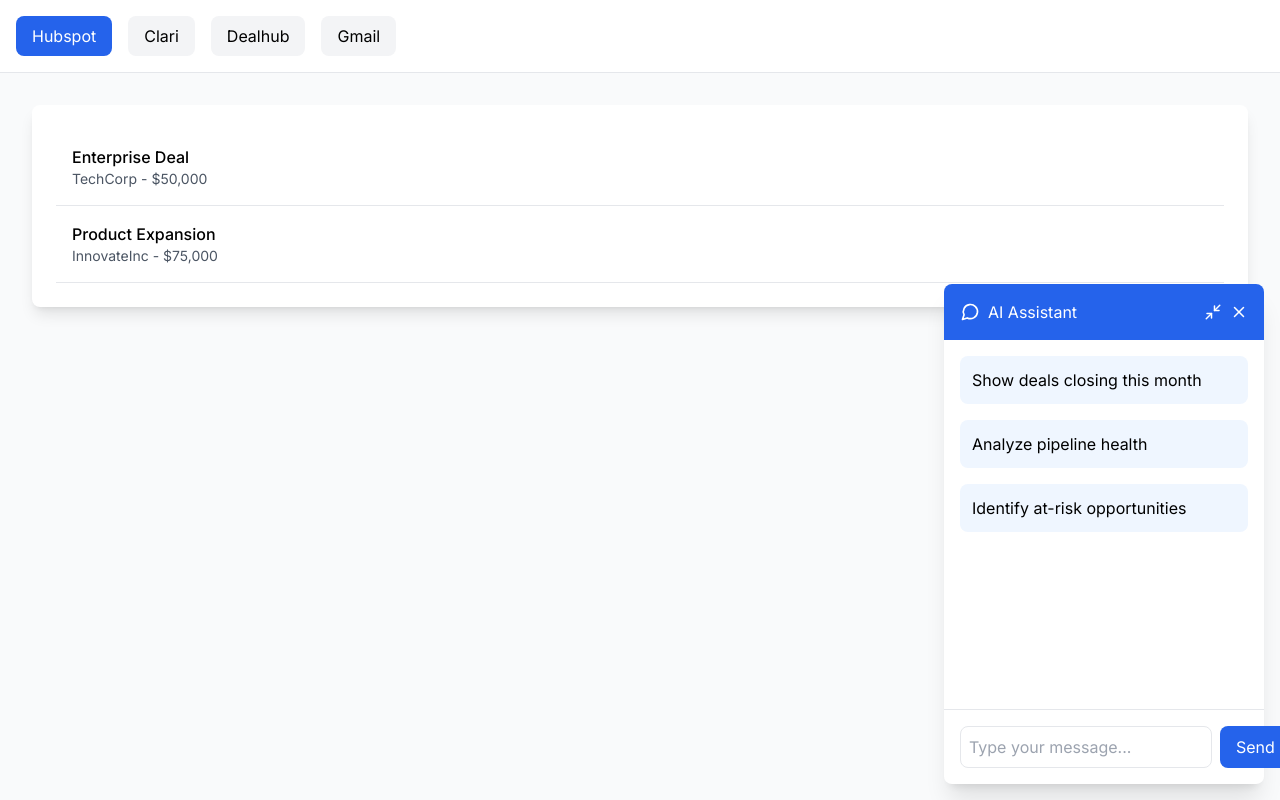
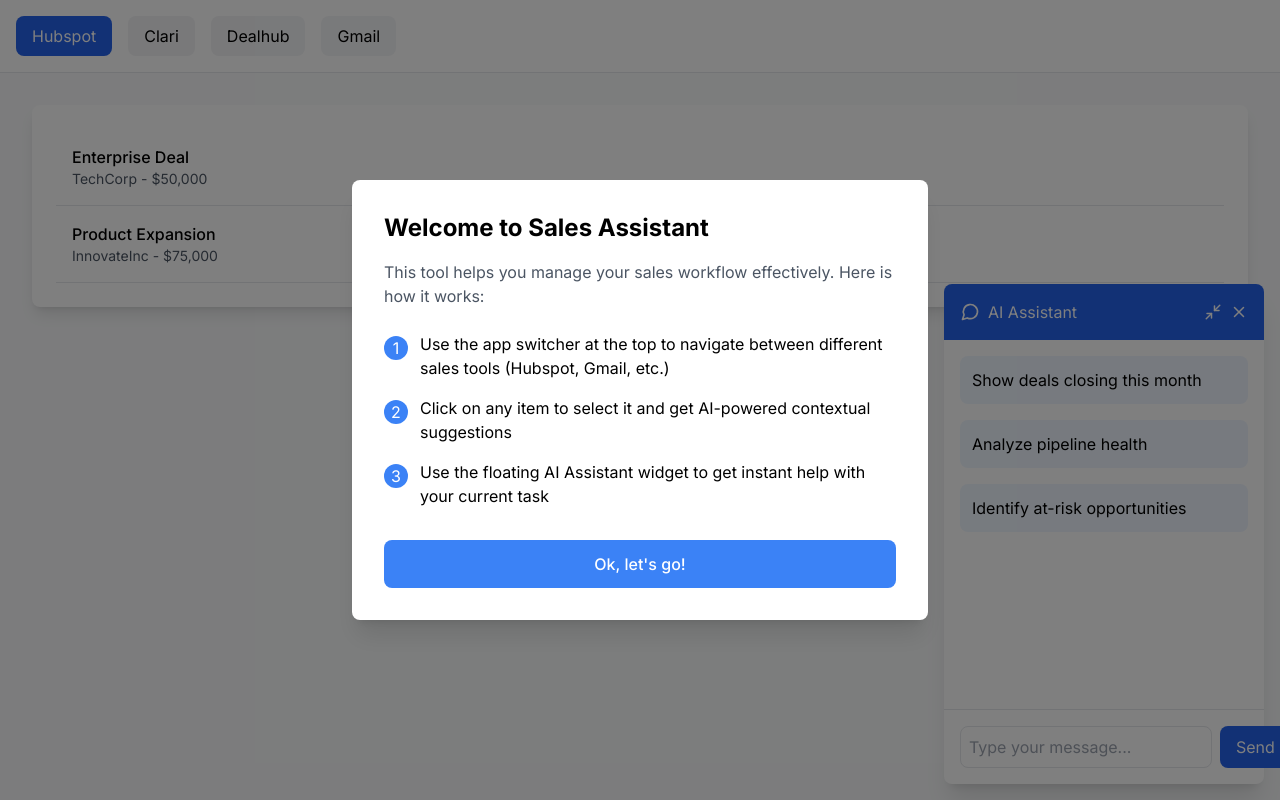
Before and after one commit to pratkuk/sales-coworker-render, a Next.js app: page / in a window 1280 px wide. Built offline with nearby package versions, Linux system fonts and the light colour scheme.

Commit message:
Add Walkthrough component and integrate with SalesCoworker

```diff
--- a/app/components/SalesCoworker.tsx
+++ b/app/components/SalesCoworker.tsx
@@ -1,8 +1,9 @@
 'use client';
 
-import { useState } from 'react';
+import { useState, useEffect } from 'react';
 import { AppType, EmailItem, DealItem } from '../types';
 import { SalesWidget } from './SalesWidget';
+import { Walkthrough } from './Walkthrough';
 
 const DEFAULT_SUGGESTIONS = {
   hubspot: [
@@ -49,6 +50,20 @@ const mockData = {
 export function SalesCoworker() {
   const [activeApp, setActiveApp] = useState<AppType>('hubspot');
   const [selectedItem, setSelectedItem] = useState<EmailItem | DealItem | null>(null);
+  const [showWalkthrough, setShowWalkthrough] = useState(true);
+
+  useEffect(() => {
+    // Check if user has seen walkthrough before
+    const hasSeenWalkthrough = localStorage.getItem('hasSeenWalkthrough');
+    if (hasSeenWalkthrough) {
+      setShowWalkthrough(false);
+    }
+  }, []);
+
+  const handleWalkthroughComplete = () => {
+    setShowWalkthrough(false);
+    localStorage.setItem('hasSeenWalkthrough', 'true');
+  };
 
   const getSuggestions = (app: AppType, item: EmailItem | DealItem | null) => {
     if (!item) return DEFAULT_SUGGESTIONS[app];
@@ -126,6 +141,8 @@ export function SalesCoworker() {
         suggestions={getSuggestions(activeApp, selectedItem)}
         isOpen={true}
       />
+
+      {showWalkthrough && <Walkthrough onComplete={handleWalkthroughComplete} />}
     </div>
   );
 }
--- a/app/components/Walkthrough.tsx
+++ b/app/components/Walkthrough.tsx
@@ -1,41 +1,51 @@
 'use client';
 
-export const Walkthrough = ({ onComplete }: { onComplete: () => void }) => {
+interface WalkthroughProps {
+  onComplete: () => void;
+}
+
+export function Walkthrough({ onComplete }: WalkthroughProps) {
   return (
-    <div className="fixed inset-0 bg-black bg-opacity-50 z-50 flex items-center justify-center">
-      <div className="bg-white rounded-lg p-8 max-w-xl w-full mx-4">
-        <h2 className="text-2xl font-bold mb-4">Welcome to Sales Assistant!</h2>
+    <div className="fixed inset-0 bg-black/50 z-50 flex items-center justify-center">
+      <div className="bg-white rounded-lg p-8 max-w-xl w-full mx-4 shadow-xl">
+        <h2 className="text-2xl font-bold mb-4">Welcome to Sales Assistant</h2>
 
-        <div className="space-y-4 mb-6">
+        <div className="space-y-6 mb-8">
           <p className="text-gray-600">
             This tool helps you manage your sales workflow effectively. Here is how it works:
           </p>
 
-          <div className="space-y-2">
-            <div className="flex items-start space-x-2">
-              <div className="w-6 h-6 rounded-full bg-blue-500 text-white flex items-center justify-center flex-shrink-0 mt-1">1</div>
-              <p>Use the app switcher at the top to navigate between different sales tools</p>
+          <div className="space-y-4">
+            <div className="flex items-start space-x-3">
+              <div className="w-6 h-6 rounded-full bg-blue-500 text-white flex items-center justify-center flex-shrink-0 mt-1">
+                1
+              </div>
+              <p>Use the app switcher at the top to navigate between different sales tools (Hubspot, Gmail, etc.)</p>
             </div>
 
-            <div className="flex items-start space-x-2">
-              <div className="w-6 h-6 rounded-full bg-blue-500 text-white flex items-center justify-center flex-shrink-0 mt-1">2</div>
-              <p>Click on any item to select it and see contextual AI suggestions</p>
+            <div className="flex items-start space-x-3">
+              <div className="w-6 h-6 rounded-full bg-blue-500 text-white flex items-center justify-center flex-shrink-0 mt-1">
+                2
+              </div>
+              <p>Click on any item to select it and get AI-powered contextual suggestions</p>
             </div>
 
-            <div className="flex items-start space-x-2">
-              <div className="w-6 h-6 rounded-full bg-blue-500 text-white flex items-center justify-center flex-shrink-0 mt-1">3</div>
-              <p>Use the AI Assistant widget to get help with your current task</p>
+            <div className="flex items-start space-x-3">
+              <div className="w-6 h-6 rounded-full bg-blue-500 text-white flex items-center justify-center flex-shrink-0 mt-1">
+                3
+              </div>
+              <p>Use the floating AI Assistant widget to get instant help with your current task</p>
             </div>
           </div>
         </div>
 
         <button
           onClick={onComplete}
-          className="w-full bg-blue-500 text-white py-2 px-4 rounded-lg hover:bg-blue-600 transition-colors"
+          className="w-full bg-blue-500 hover:bg-blue-600 text-white py-3 px-4 rounded-lg font-medium transition-colors"
         >
-          Ok, lets go!
+          Ok, let's go!
         </button>
       </div>
     </div>
   );
-};
+}
```
